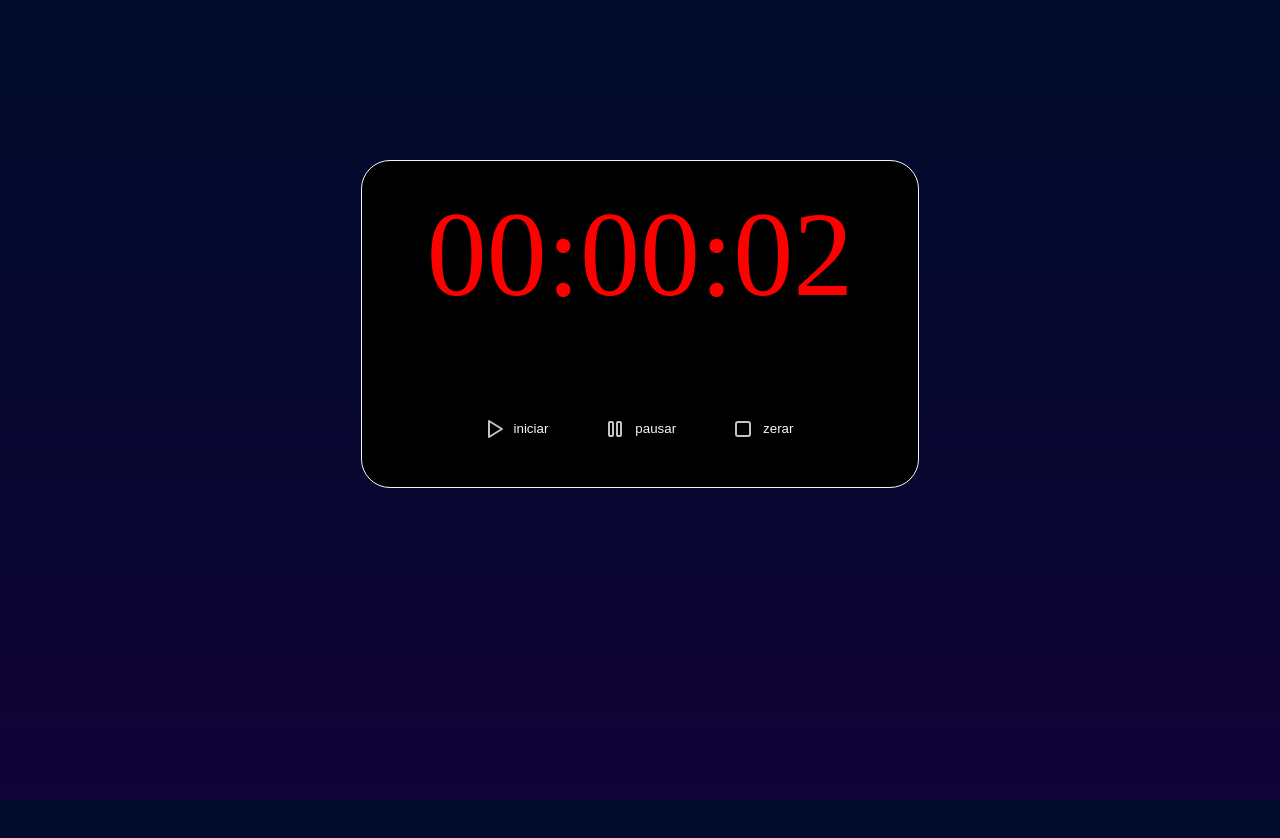
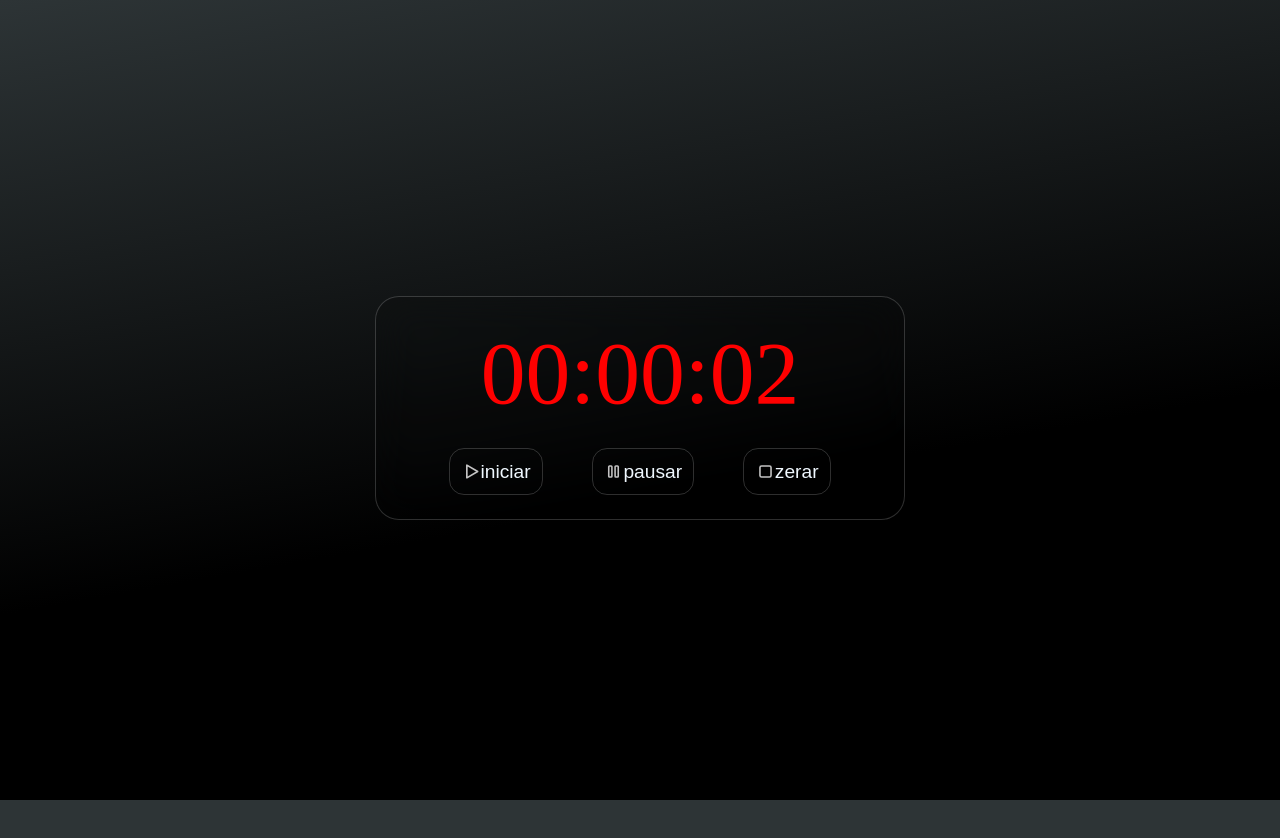
Before and after one commit to Marllon-Freitas/Just-a-timer, a plain HTML site: page src/views/index.html in a window 1280 px wide. Both pictures are taken after a click on the button "iniciar". After the commit the page ends 808 px from the top, so only its background shows below. Drawn offline with Linux system fonts and the light colour scheme; a web font is replaced by a local one.

Commit message:
refatoração no projeto

```diff
--- a/public/css/responsive.css
+++ b/public/css/responsive.css
@@ -1,57 +1,36 @@
-@media (max-width: 1100px){
+@media (max-width: 1100px) {
   body {
     overflow-y: auto;
     overflow-x: hidden;
     height: 100%;
   }
 
-    main {
-        width: 80%;
-    }
-
-    main.borda{
-        margin: auto;
+  main.borda {
     width: 95%;
-        margin-top: 160px;
-
   }
 }
 
-@media(max-width: 600px){
+@media (max-width: 600px) {
   body {
     margin: 0;
     overflow-x: hidden;
   }
 
   main {
-            height: 100%;
-            margin-bottom: 90px;
-            margin-top: 40px;
+    width: 100%;
   }
 
   .borda {
-                margin: auto;
     width: 95%;
-                margin-top: 160px;
-            }
-
-                header p {
-                    font-size: 60px;
   }
 
   p.controls span {
     font-size: 0px;
   }
-
-                p.controls img {
-                    height: 35px;
-                    width: 35px;
 }
 
-}
-
-@media(min-height: 600px){
-    body{
+@media (min-height: 600px) {
+  body {
     height: 100%;
     overflow: hidden;
   }
@@ -60,34 +39,30 @@
     height: 100%;
   }
 
-            .borda{
-                width: 80%;
-                position: relative;
-                margin: auto;
-                margin-top: 160px;
-                overflow-x: hidden;
+  .borda {
+    width: 70%;
   }
 }
 
-@media(min-height: 1024px){
-    body{
+@media (max-width: 300px) {
+  .borda {
+    padding-left: 0;
+    padding-right: 0;
+  }
+
+  p.controls button {
+    border: none;
+  }
+}
+
+@media (min-width: 1024px) {
+  body {
     height: 100vh;
   }
 
-        main{
-            padding-top: 140px;
-            padding-left: 30px;
+  main {
     width: 80%;
     height: 70%;
     margin: auto;
-            font-size: 30px;
-        }
-            p.controls span {
-                font-size: 25px;
-            }
-
-            p.controls img {
-                height: 35px;
-                width: 35px;
   }
 }
--- a/public/css/style.css
+++ b/public/css/style.css
@@ -6,42 +6,53 @@ html {
   height: 100%;
 }
 
-body{
+body {
   height: 100vh;
   overflow-x: hidden;
+  background-color: #2d3436;
   background-repeat: no-repeat;
-    background-attachment: fixed;
-    background-image: linear-gradient(rgb(0, 11, 42), rgb(16, 3, 54));
-    font-family:'clockicons';
+  background-size: cover;
+  background-image: linear-gradient(170deg, #2d3436 0%, #000000 60%);
+  font-family: "clockicons";
   color: red;
+  display: flex;
+  align-items: center;
+  justify-content: center;
 }
 
 @import url(//db.onlinewebfonts.com/c/84cb021d5f9af287ffff84b61beef6dc?family=clockicons);
 
 @font-face {
-    font-family: "clockicons"; src: url("//db.onlinewebfonts.com/t/84cb021d5f9af287ffff84b61beef6dc.eot");
-    src: url("//db.onlinewebfonts.com/t/84cb021d5f9af287ffff84b61beef6dc.eot?#iefix") format("embedded-opentype"), url("//db.onlinewebfonts.com/t/84cb021d5f9af287ffff84b61beef6dc.woff2") format("woff2"),
-    url("//db.onlinewebfonts.com/t/84cb021d5f9af287ffff84b61beef6dc.woff") format("woff"),
-    url("//db.onlinewebfonts.com/t/84cb021d5f9af287ffff84b61beef6dc.ttf") format("truetype"),
-    url("//db.onlinewebfonts.com/t/84cb021d5f9af287ffff84b61beef6dc.svg#clockicons") format("svg");
+  font-family: "clockicons";
+  src: url("//db.onlinewebfonts.com/t/84cb021d5f9af287ffff84b61beef6dc.eot");
+  src: url("//db.onlinewebfonts.com/t/84cb021d5f9af287ffff84b61beef6dc.eot?#iefix")
+      format("embedded-opentype"),
+    url("//db.onlinewebfonts.com/t/84cb021d5f9af287ffff84b61beef6dc.woff2")
+      format("woff2"),
+    url("//db.onlinewebfonts.com/t/84cb021d5f9af287ffff84b61beef6dc.woff")
+      format("woff"),
+    url("//db.onlinewebfonts.com/t/84cb021d5f9af287ffff84b61beef6dc.ttf")
+      format("truetype"),
+    url("//db.onlinewebfonts.com/t/84cb021d5f9af287ffff84b61beef6dc.svg#clockicons")
+      format("svg");
 }
 
 main {
-    height: 90%;
-    width: 50%;
-    position: relative;
   margin: auto;
+  display: flex;
+  align-items: center;
+  justify-content: center;
 }
 
-    /*Configurações da area principal de interação*/
 .borda {
-        width: 60%;
-        margin: auto;
-        margin-top: 160px;
-        padding: 25px;
-        background-color: #000;
-        border: 1px solid var(--best-color);
-        border-radius: 29px;
+  max-width: 30rem;
+  padding: 1.5rem;
+  background: rgba(0, 0, 0, 0.1);
+  backdrop-filter: blur(20px);
+  -webkit-backdrop-filter: blur(20px);
+  border-radius: 10px;
+  border: 1px solid rgba(255, 255, 255, 0.18);
+  border-radius: 1.5rem;
 }
 
 header {
@@ -49,35 +60,53 @@ main {
   text-align: center;
 }
 
-    header  p {
+header p {
   padding: 0;
   margin: auto;
   color: var(--text-color);
-        font-size: 120px;
+  font-size: clamp(2.5rem, 7vw, 7rem);
+}
+
+p.controls {
+  display: flex;
+  justify-content: space-evenly;
+  align-items: center;
+  margin-top: 1.5rem;
 }
 
 p.controls button {
-            border: none;
+  border: 0.5px solid rgba(255, 255, 255, 0.18);
+  display: flex;
+  justify-content: center;
+  align-items: center;
   cursor: pointer;
-            background-color: black;
-            font-family: 'poppins', sans-serif;
+  background-color: transparent;
+  font-family: "poppins", sans-serif;
   outline: none;
   border-radius: 15px;
-            align-items: flex-start;
-            padding: 10px;
+  padding: 0.7rem;
+  transition: all ease-in-out 0.3s;
+  text-align: center;
 }
+
+p.controls button:hover {
+  background-color: rgb(90, 3, 3);
+}
+
 p.controls img {
-            margin-bottom: -8px;
-            position: relative;
+  width: clamp(1rem, 1.5vw, 2rem);
 }
+
 p.controls span {
   color: aliceblue;
-            position: relative;
-            margin: 5px 5px 20px 8px;
+  font-size: clamp(1rem, 1.5vw, 2rem);
 }
 
-    /*mudança no estilo qundo o timer é pausado*/
-    /*style change when the timer is paused*/
-    .pausado {
-        color: var(--best-color) ;
+.disabled {
+  cursor: not-allowed;
+  pointer-events: none;
 }
+
+.paused {
+  color: var(--best-color);
+}
--- a/public/js/main.js
+++ b/public/js/main.js
@@ -1,58 +1,47 @@
-//função que cria o relógio
-//function that´s creat the timer
-function creatTime (seconds) {
+const clock = document.querySelector(".clock");
+const start = document.querySelector(".start");
+const pause = document.querySelector(".pause");
+const zero = document.querySelector(".zero");
+let seconds = 0;
+let timer = 0;
 
-    const data = new Date(seconds * 1000);//transforma os milesimos de segundos em segundos| turns milliseconds to seconds
-    return data.toLocaleTimeString('pt-br', {
-        hour12: false,
-        timeZone: 'UTC'
-    });
+function creatTimer(seconds) {
+  const data = new Date(seconds * 1000);
+  return data.toLocaleTimeString("pt-br", {
+    hour12: false,
+    timeZone: "UTC",
+  });
 }
 
-//seleção dos elementos no html
-//selection of the elements in the html
-const clock = document.querySelector('.clock');
-const iniciar = document.querySelector('.iniciar');
-const pausar = document.querySelector('.pausar');
-const zerar = document.querySelector('.zerar');
-
-let segundos = 0; //variavel que conta os segundos| variable that´s controls the seconds
-
-let timer;
-
-//função que inicia o relogio
-//function that´s begin the timer
-function iniciaRelogio () {
-    timer = setInterval(function () {
-        segundos++; //soma 1 segundo na variável| add 1 second on variable
-        clock.innerHTML = creatTime(segundos); //atualiza o elemento HTML
-    }, 1000);
+function startClock() {
+  timer = setInterval(() => {
+    seconds++;
+    clock.innerHTML = creatTimer(seconds);
+  }, 1000);
 }
 
-//inicia o relogio a partir do clique no botão iniciar
-//starts the timer by clicking the 'iniciar' button
-iniciar.addEventListener('click', function (event) {
-    clock.classList.remove('pausado'); //volta a cor original da fonte do timer| returns to the original color of the timer font
-    clearInterval(timer); //evita que mais de um relogio se inicie ao mesmo tempo| prevents more than one timer from starting at the same time
-    iniciaRelogio();
+start.addEventListener("click", () => {
+  clock.classList.remove("paused");
+  start.classList.add("disabled");
+  clearInterval(timer);
+  console.log(timer);
+  startClock();
 });
 
-//pausa o relogio a partir do clique no botão pausar
-//pause the timer by clicking the 'pausar' button
-pausar.addEventListener('click', function (event) {
-    clock.classList.add('pausado'); //muda a cor da fonte quando o timer esta pausado| changes the font color when the timer is paused
-    iniciar.innerHTML = `<img src="../../public/images/rotate-clockwise.svg" alt="iniciar o timer"><span>retomar</span>`; //muda o icone e o texto do botão iniciar para 'retomar'|change the icon and the text of the 'iniciar' button to 'retomar'
-    clearInterval(timer);
+pause.addEventListener("click", () => {
+  clock.classList.add("paused");
+  start.classList.remove("disabled");
+  start.innerHTML = `<img src="../../public/images/rotate-clockwise.svg" alt="iniciar o timer"><span>retomar</span>`;
+  clearInterval(timer);
 });
 
-//zera o relogio a partir do clique no botão zerar
-//reset the timer by clicking the 'zerar' button
-zerar.addEventListener('click', function (event) {
-    clock.classList.remove('pausado'); //volta a cor original da fonte do timer| returns to the original color of the timer font
+zero.addEventListener("click", () => {
+  clock.classList.remove("paused");
+  start.classList.remove("disabled");
+  start.innerHTML = `<img src="../../public/images/player-play.svg" alt="iniciar o timer"><span>iniciar</span>`;
+  clearInterval(timer);
+  clock.innerHTML = "00:00:00";
+  seconds = 0;
+});
 
-    //volta o botão 'iniciar' ao normal| return the 'iniciar' button to normal
-    iniciar.innerHTML = `<img src="../../public/images/player-play.svg" alt="iniciar o timer"><span>iniciar</span>`;
-    clearInterval(timer);
-    clock.innerHTML = '00:00:00'; //zera o timer| resets the timer
-    segundos = 0; //zera a variavel que controla os segundos do timer| resets the variable that controls the timer seconds
-});
+console.log(timer);
--- a/src/views/index.html
+++ b/src/views/index.html
@@ -1,12 +1,20 @@
 <!DOCTYPE html>
 <html lang="pt-br">
   <head>
-    <meta charset="UTF-8">
-    <meta name="viewport" content="width=device-width, initial-scale=1.0">
-    <link href="//db.onlinewebfonts.com/c/84cb021d5f9af287ffff84b61beef6dc?family=clockicons" rel="stylesheet" type="text/css"/>
-    <link rel="shortcut icon" href="../../public/images/clock.svg" type="image/x-icon">
-    <link rel="stylesheet" href="../../public/css/style.css">
-    <link rel="stylesheet" href="../../public/css/responsive.css">
+    <meta charset="UTF-8" />
+    <meta name="viewport" content="width=device-width, initial-scale=1.0" />
+    <link
+      href="//db.onlinewebfonts.com/c/84cb021d5f9af287ffff84b61beef6dc?family=clockicons"
+      rel="stylesheet"
+      type="text/css"
+    />
+    <link
+      rel="shortcut icon"
+      href="../../public/images/clock.svg"
+      type="image/x-icon"
+    />
+    <link rel="stylesheet" href="../../public/css/style.css" />
+    <link rel="stylesheet" href="../../public/css/responsive.css" />
     <title>Timer</title>
   </head>
   <body>
@@ -15,9 +23,24 @@
         <header>
           <p class="clock">00:00:00</p>
           <p class="controls">
-                    <button class="iniciar"><img src="../../public/images/player-play.svg" alt="iniciar o timer"><span class="tamanho_iniciar">iniciar</span></button>
-                    <button class="pausar"><img src="../../public/images/player-pause.svg" alt="iniciar o timer"><span>pausar</span></button>
-                    <button class="zerar"><img src="../../public/images/player-stop.svg" alt="iniciar o timer"><span>zerar</span></button>
+            <button class="start" title="iniciar o timer">
+              <img
+                src="../../public/images/player-play.svg"
+                alt="iniciar o timer"
+              /><span class="tamanho_iniciar">iniciar</span>
+            </button>
+            <button class="pause" title="pausar o timer">
+              <img
+                src="../../public/images/player-pause.svg"
+                alt="pausar o timer"
+              /><span>pausar</span>
+            </button>
+            <button class="zero" title="zerar o timer">
+              <img
+                src="../../public/images/player-stop.svg"
+                alt="zerar o timer"
+              /><span>zerar</span>
+            </button>
           </p>
         </header>
       </div>
```
Also changed, not shown: github-img/screenshot-desktop.png (added), github-img/screenshot-mobile.png (added), github-img/screenshot-mobile_horizontal.png (added), 2 other files. Lines whose indentation alone changed are shown as unchanged.
